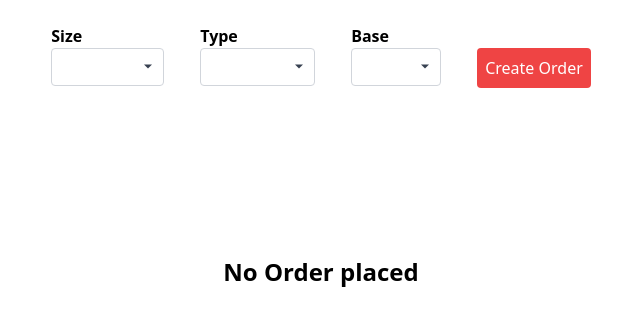
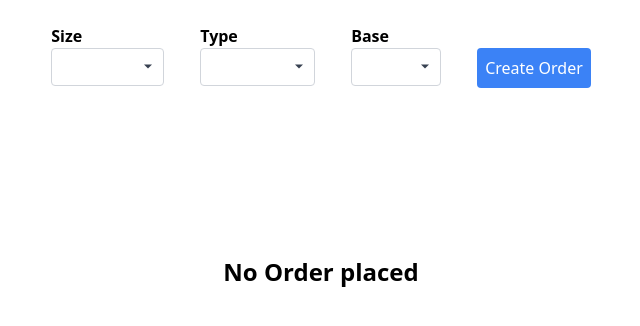
Before and after one commit to trcodeers/teach-mint, a React (Create React App) app: page / in a window 1280 px wide. Shown: the top 326 px of the page, without its empty margins (319-959 px from the left). Built offline with nearby package versions, Linux system fonts and the light colour scheme.

Commit message:
change button color of form

```diff
--- a/src/components/orderForm.jsx
+++ b/src/components/orderForm.jsx
@@ -102,7 +102,7 @@ const OrderForm = (props) => {
 
                 <div>
                     <button
-                        className="bg-red-500 w-full text-center text-white py-2 px-2 rounded mt-6 "
+                        className="bg-blue-500 w-full text-center text-white py-2 px-2 rounded mt-6 "
                         type="submit"
                     >
                         Create Order
```
